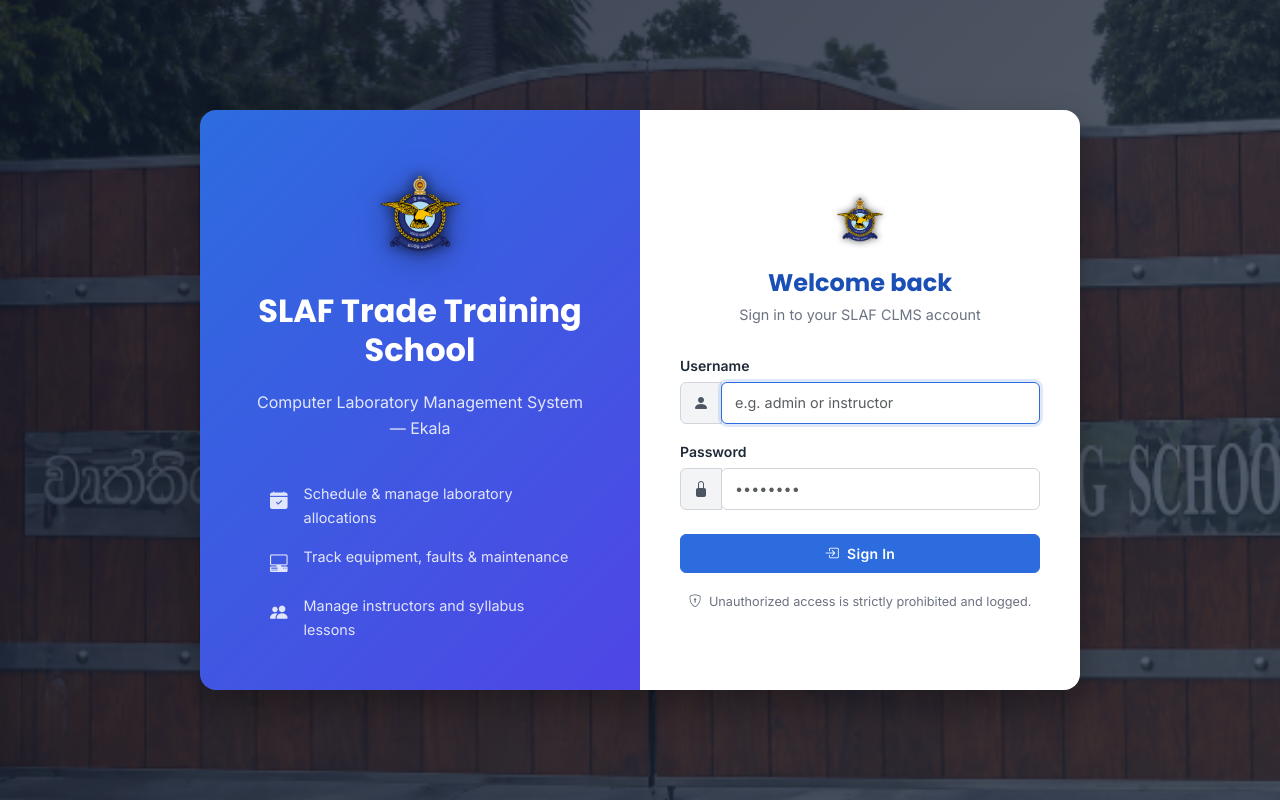
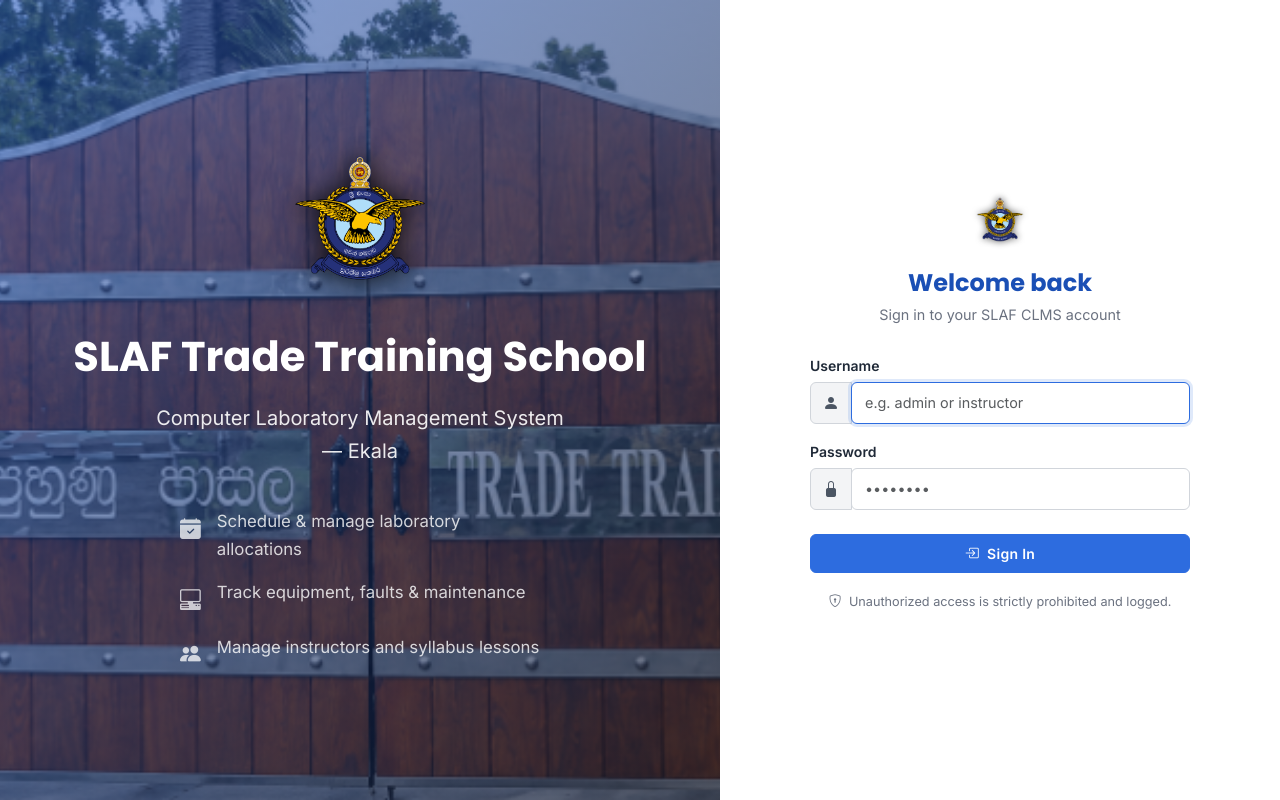
Before and after one commit to sankaadikaramNW/Computer-Laboratory-Management-System, a PHP site: page / in a window 1280 px wide. Run offline with PHP 8.4, Linux system fonts and the light colour scheme.

Commit message:
feat: add authentication login view and global CSS styling

```diff
--- a/app/views/auth/login.php
+++ b/app/views/auth/login.php
@@ -15,31 +15,30 @@
 <body class="login-page">
 
 <div class="login-container">
-    <div class="login-box">
 
     <!-- LEFT PANEL — Branding -->
     <div class="login-left">
         <!-- SLAF Crest -->
         <img src="<?php echo URLROOT; ?>images/Picture1.png"
              alt="SLAF Crest"
-             style="width:110px;height:110px;object-fit:contain;filter:drop-shadow(0 4px 16px rgba(0,0,0,0.35));margin-bottom:1.5rem;"
+             style="width:180px;height:180px;object-fit:contain;filter:drop-shadow(0 4px 16px rgba(0,0,0,0.35));margin-bottom:1.5rem;"
              onerror="this.style.display='none';document.getElementById('crest-fallback').style.display='block';"
         >
-        <i id="crest-fallback" class="bi bi-shield-fill-check" style="display:none;font-size:4rem;color:rgba(255,255,255,0.9);margin-bottom:1.5rem;"></i>
+        <i id="crest-fallback" class="bi bi-shield-fill-check" style="display:none;font-size:6.5rem;color:rgba(255,255,255,0.9);margin-bottom:1.5rem;"></i>
         <h1>SLAF Trade Training School</h1>
         <p class="mt-2">Computer Laboratory Management System — Ekala</p>
-        <div class="mt-4 d-flex flex-column gap-3" style="max-width:300px;text-align:left;">
+        <div class="mt-4 d-flex flex-column gap-3" style="max-width:360px;text-align:left;">
             <div class="d-flex align-items-start gap-3">
-                <i class="bi bi-calendar-check-fill mt-1" style="color:rgba(255,255,255,0.75);font-size:1.1rem;"></i>
-                <span style="color:rgba(255,255,255,0.8);font-size:0.9rem;">Schedule &amp; manage laboratory allocations</span>
+                <i class="bi bi-calendar-check-fill mt-1" style="color:rgba(255,255,255,0.75);font-size:1.3rem;"></i>
+                <span style="color:rgba(255,255,255,0.8);font-size:1.05rem;">Schedule &amp; manage laboratory allocations</span>
             </div>
             <div class="d-flex align-items-start gap-3">
-                <i class="bi bi-pc-display-horizontal mt-1" style="color:rgba(255,255,255,0.75);font-size:1.1rem;"></i>
-                <span style="color:rgba(255,255,255,0.8);font-size:0.9rem;">Track equipment, faults &amp; maintenance</span>
+                <i class="bi bi-pc-display-horizontal mt-1" style="color:rgba(255,255,255,0.75);font-size:1.3rem;"></i>
+                <span style="color:rgba(255,255,255,0.8);font-size:1.05rem;">Track equipment, faults &amp; maintenance</span>
             </div>
             <div class="d-flex align-items-start gap-3">
-                <i class="bi bi-people-fill mt-1" style="color:rgba(255,255,255,0.75);font-size:1.1rem;"></i>
-                <span style="color:rgba(255,255,255,0.8);font-size:0.9rem;">Manage instructors and syllabus lessons</span>
+                <i class="bi bi-people-fill mt-1" style="color:rgba(255,255,255,0.75);font-size:1.3rem;"></i>
+                <span style="color:rgba(255,255,255,0.8);font-size:1.05rem;">Manage instructors and syllabus lessons</span>
             </div>
         </div>
     </div>
@@ -105,7 +104,6 @@
             </form>
         </div>
     </div>
-    </div>
 </div>
 
 <script src="https://cdn.jsdelivr.net/npm/bootstrap@5.3.0/dist/js/bootstrap.bundle.min.js"></script>
--- a/css/style.css
+++ b/css/style.css
@@ -350,45 +350,21 @@ h1,h2,h3,h4,h5,h6{font-family:var(--font-heading);font-weight:700;color:var(--te
     position: relative;
     min-height: 100vh;
 }
-.login-page::before {
-    content: '';
-    position: fixed;
-    top: 0; left: 0; right: 0; bottom: 0;
-    background-image: url('../images/login-bg.png?v=1.0.2');
-    background-size: cover;
-    background-position: center;
-    background-repeat: no-repeat;
-    z-index: -2;
-}
-.login-page::after {
-    content: '';
-    position: fixed;
-    top: 0; left: 0; right: 0; bottom: 0;
-    background: linear-gradient(135deg, rgba(15, 23, 42, 0.82) 0%, rgba(30, 41, 59, 0.72) 100%);
-    z-index: -1;
-}
 
 .login-container {
     min-height: 100vh;
     display: flex;
-    align-items: center;
-    justify-content: center;
-    padding: 24px;
+    align-items: stretch;
     position: relative;
     z-index: 1;
 }
-.login-box {
-    display: flex;
-    align-items: stretch;
-    max-width: 880px;
-    width: 100%;
-    border-radius: var(--radius-lg);
-    box-shadow: 0 15px 35px rgba(0, 0, 0, 0.3);
-    overflow: hidden;
-}
+
 .login-left {
-    width: 50%;
-    background: var(--primary-grad) !important;
+    flex: 1;
+    background: linear-gradient(135deg, rgba(26, 82, 196, 0.52) 0%, rgba(15, 23, 42, 0.62) 100%), url('../images/login-bg.png?v=1.0.4');
+    background-size: cover;
+    background-position: center;
+    background-repeat: no-repeat;
     display: flex;
     flex-direction: column;
     align-items: center;
@@ -396,12 +372,11 @@ h1,h2,h3,h4,h5,h6{font-family:var(--font-heading);font-weight:700;color:var(--te
     padding: 48px 40px;
     color: #ffffff !important;
 }
-.login-left h1 { font-size: 2rem; color: #ffffff !important; margin-bottom: 12px; line-height: 1.2; text-align: center; }
-.login-left p { color: rgba(255, 255, 255, 0.85) !important; font-size: 1rem; max-width: 340px; text-align: center; }
-.login-left span, .login-left i { color: rgba(255, 255, 255, 0.85) !important; }
+.login-left h1 { font-size: 2.6rem; color: #ffffff !important; margin-bottom: 12px; line-height: 1.2; text-align: center; font-weight: 700; }
+.login-left p { color: rgba(255, 255, 255, 0.9) !important; font-size: 1.25rem; max-width: 420px; text-align: center; }
 
 .login-right {
-    width: 50%;
+    width: 560px;
     background: #ffffff !important;
     display: flex;
     align-items: center;
@@ -411,6 +386,7 @@ h1,h2,h3,h4,h5,h6{font-family:var(--font-heading);font-weight:700;color:var(--te
 }
 .login-card {
     width: 100%;
+    max-width: 380px;
 }
 .login-header { text-align: center; margin-bottom: 28px; }
 .login-header h4 { font-size: 1.5rem; color: #1A4FB5 !important; margin-bottom: 6px; font-weight: 700; }
@@ -442,19 +418,10 @@ h1,h2,h3,h4,h5,h6{font-family:var(--font-heading);font-weight:700;color:var(--te
 }
 
 @media(max-width: 900px) {
-    .login-box {
-        flex-direction: column;
-        align-items: center;
-        max-width: 440px;
-        box-shadow: none;
-        background: transparent;
-    }
     .login-left { display: none; }
     .login-right {
-        border-radius: var(--radius-lg);
         width: 100%;
-        max-width: 440px;
-        box-shadow: 0 15px 35px rgba(0, 0, 0, 0.3);
+        min-height: 100vh;
     }
 }
 
```
